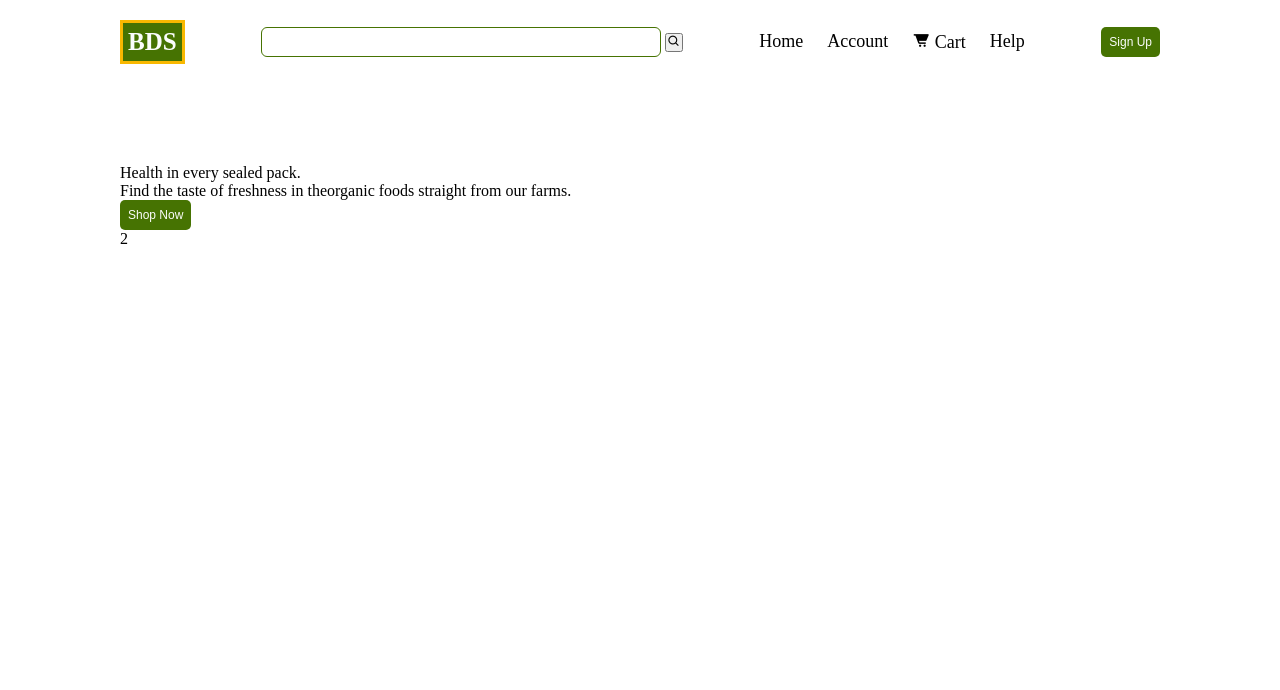
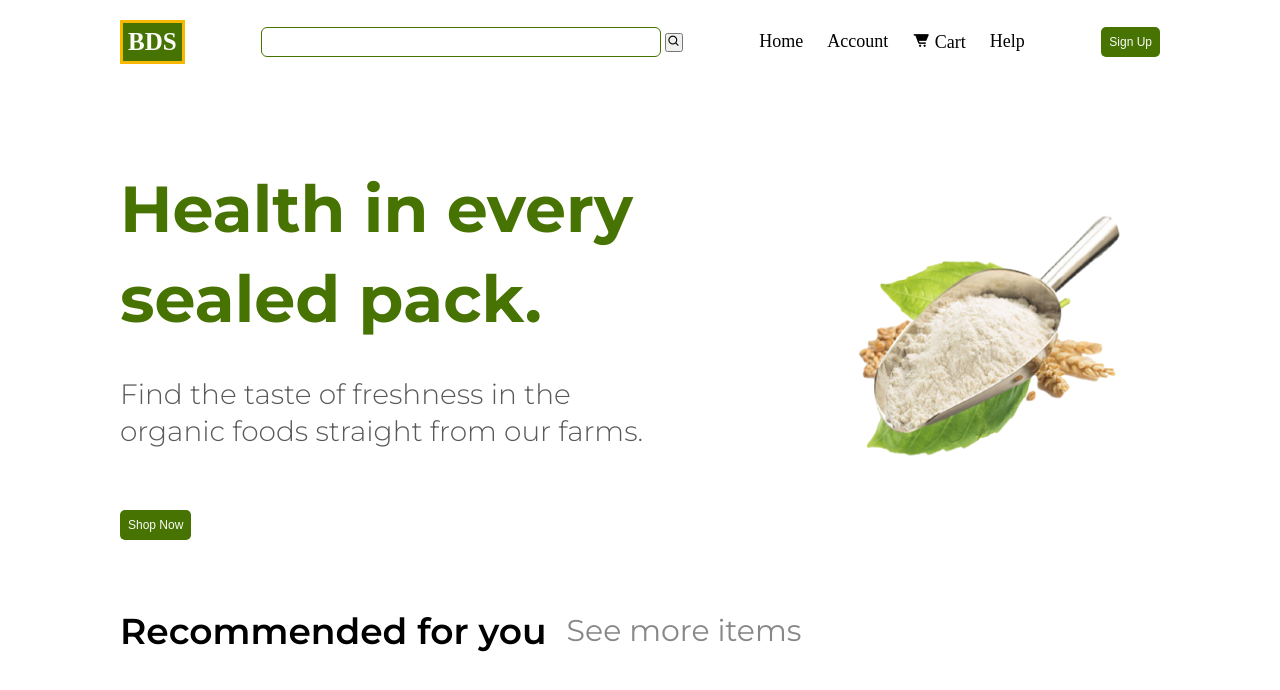
Before and after one commit to earlmorningstar/High-Fidelity, a plain HTML site: page index.html in a window 1280 px wide. Drawn offline with nearby package versions, Linux system fonts and the light colour scheme.

Commit message:
Update 3

```diff
--- a/index.html
+++ b/index.html
@@ -34,18 +34,31 @@
       </nav>
 
       <div class="header">
-        <div>
-          <div>Health in every sealed pack.</div>
-          <div>
-            Find the taste of freshness in theorganic foods straight from our
+        <div class="header-text">
+          <div class="health-text">Health in every sealed pack.</div>
+          <div class="find-the-taste-text">
+            Find the taste of freshness in the organic foods straight from our
             farms.
           </div>
           <div>
-            <button class="sign-up-btn" type="submit">Shop Now</button>
+            <button class="sign-up-btn" id="shop-now" type="submit">
+              Shop Now
+            </button>
           </div>
         </div>
 
-        <div>2</div>
+        <div class="header-img">
+          <img
+            class="first-img"
+            src="/images/first_img-removebg-preview.png"
+            alt=""
+          />
+        </div>
+      </div>
+
+      <div class="recommended-and-see-more">
+        <div class="recommended-header">Recommended for you</div>
+        <div class="see-more-header">See more items</div>
       </div>
     </div>
   </body>
--- a/style.css
+++ b/style.css
@@ -1,3 +1,4 @@
+@import url('https://fonts.googleapis.com/css2?family=Montserrat:wght@100;200;300;400;500;600;700;800;900&display=swap');
 * {
   margin: 0;
   padding: 0;
@@ -71,5 +72,68 @@ body {
 }
 
 .header {
-    margin-top: 100px;
+    display: flex;
+    gap: 60px;
 }
+
+/* .header-text {
+}
+
+.header-img {
+} */
+
+.first-img{
+  width: 430px;
+  height: 100%;
+  flex: 1;
+  margin-top: 50px;
+}
+
+.health-text {
+  font-family: 'Montserrat', sans-serif;
+  font-weight: 700;
+  font-size: 65px;
+  line-height: 90px;
+  color: #467302;
+  margin-top: 100px;
+}
+
+.find-the-taste-text {
+  font-family: 'Montserrat', sans-serif;
+  font-weight: 300;
+  font-size: 28px;
+  line-height: 37px;
+  color: #595959;
+  margin-top: 32px;
+}
+#shop-now {
+  margin-top: 60px;
+}
+
+.recommended-and-see-more {
+  display: flex;
+  align-items: center;
+  gap: 20px;
+  margin-top: 60px;
+}
+
+.recommended-header {
+  font-family: 'Montserrat', sans-serif;
+  font-weight: 600;
+  font-size: 36px;
+  line-height: 44px;
+  color: #000000;
+}
+
+.see-more-header {
+  font-family: 'Montserrat', sans-serif;
+  font-weight: 400;
+  font-size: 30px;
+  line-height: 36px;
+  color:  #888888;
+}
+
+.see-more-header:hover{
+  text-decoration: underline;
+  cursor: pointer;
+}
```
Also changed, not shown: images/crayfish img.png (added), images/first img.png (added), images/first_img-removebg-preview.png (added), images/macaroni img.png (added), images/tomato img.png (added).
